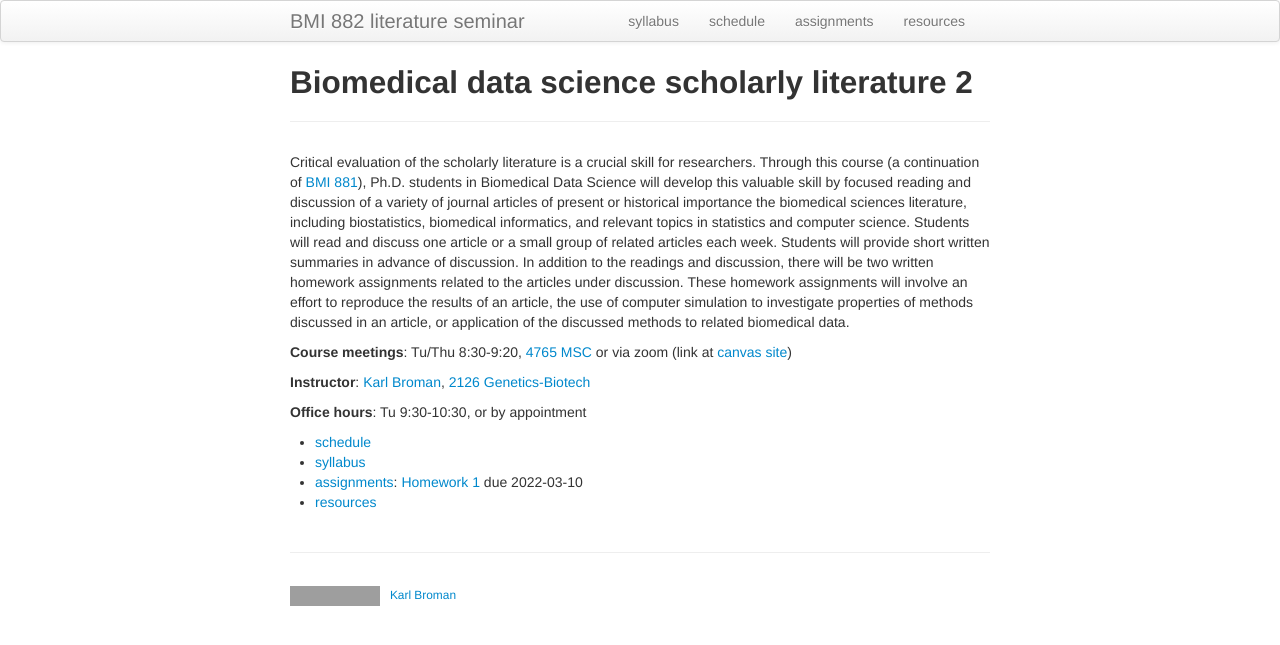
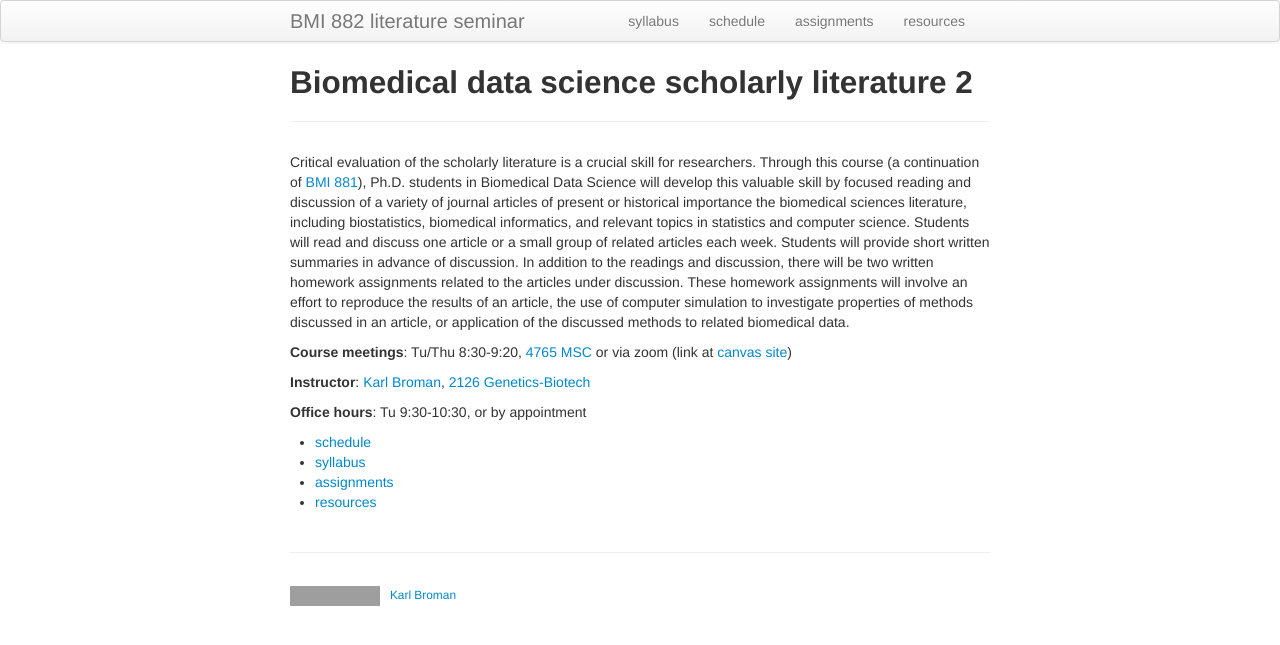
Before and after one commit to kbroman/BMI882_spring2023, a Jekyll site: the page built from index.md, in a window 1280 px wide. Shown: the top 645 px of the page. Built offline with Jekyll 4.4.1, drawn with Linux system fonts in a browser that asks for light colours; grey boxes are pictures that could not be loaded.

Commit message:
Remove homework 1 from front page and schedule

```diff
--- a/index.md
+++ b/index.md
@@ -31,5 +31,5 @@ Genetics-Biotech](https://map.wisc.edu/s/5gyvnffv)
 
 - [schedule](schedule.html)
 - [syllabus](syllabus.html)
-- [assignments](assignments.html): [Homework 1](hw1.html) due 2022-03-10
+- [assignments](assignments.html)
 - [resources](resources.html)
```
Also changed, not shown: schedule.md (+1 -1 lines).
